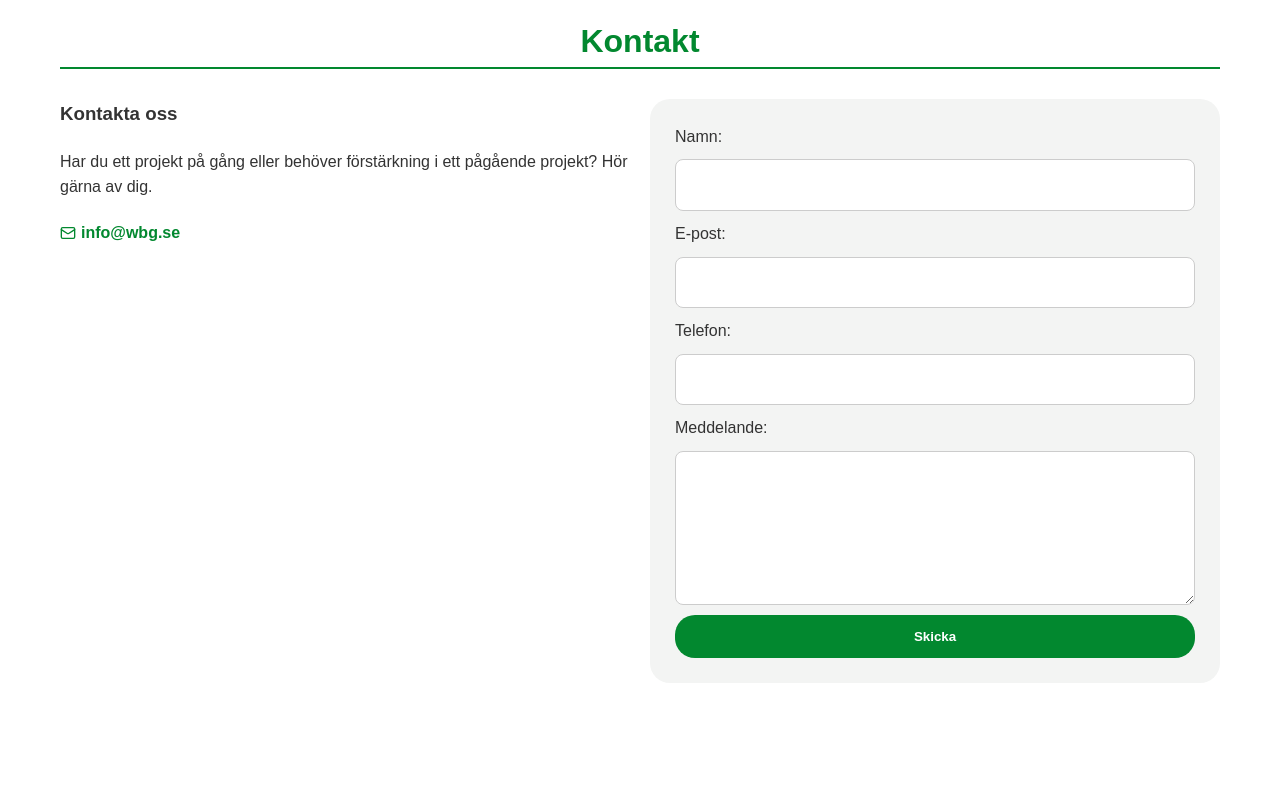
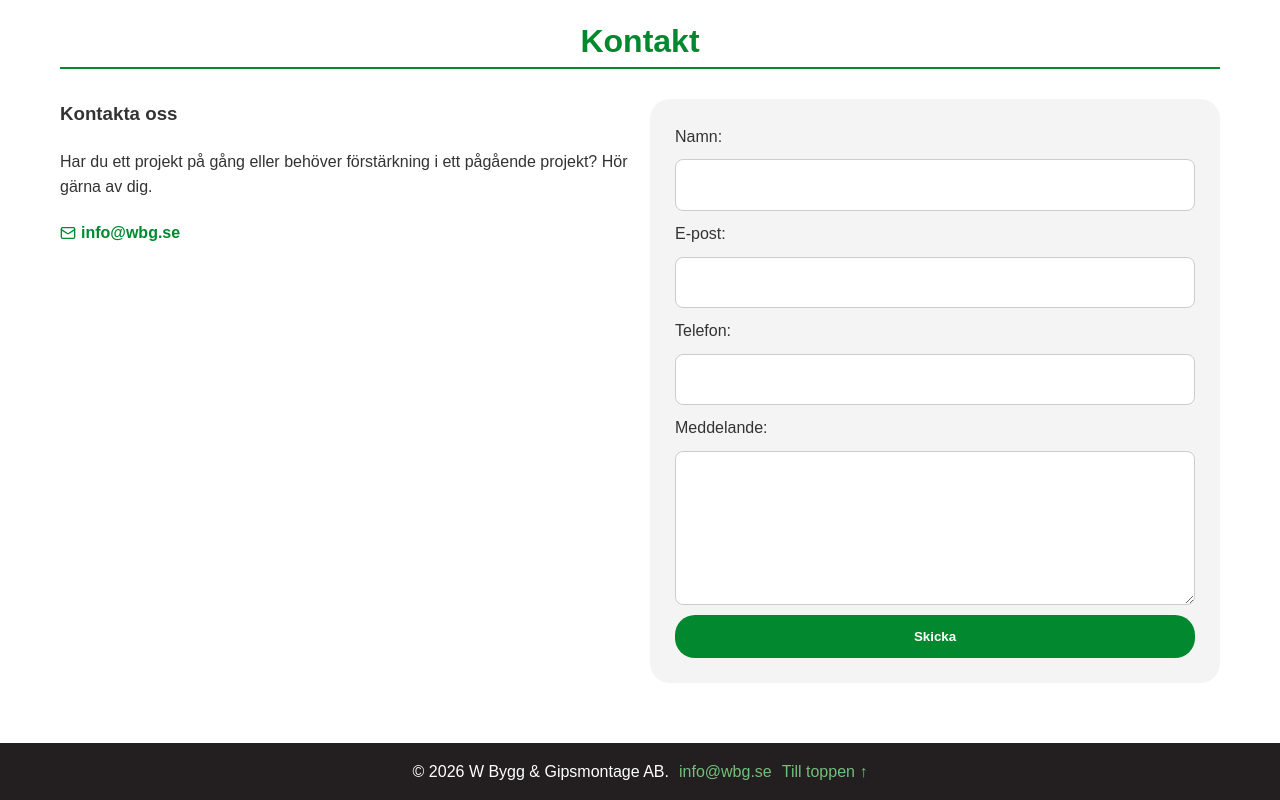
Before and after one commit to perostojin/wbg, a plain HTML site: page index.html in a window 1280 px wide. Shown: the part 3170-3970 px from the top of the page. Before the commit the page ends 3913 px from the top, so only its background shows below. Drawn offline with Linux system fonts and the light colour scheme.

Commit message:
Add footer

```diff
--- a/index.html
+++ b/index.html
@@ -311,6 +311,12 @@
       </section>
     </main>
 
+    <footer>
+        <p>&copy; 2026 W Bygg & Gipsmontage AB.</p>
+        <a href="mailto:info@wbg.se">info@wbg.se</a>
+        <a href="#hem">Till toppen ↑</a>
+    </footer>
+
     <script src="script.js"></script>
   </body>
 </html>
--- a/style.css
+++ b/style.css
@@ -418,3 +418,32 @@ nav a:hover {
   font-size: 1.2em;
   margin-bottom: 20px;
 }
+
+footer {
+  display: flex;
+  flex-direction: column;
+  justify-content: center;
+  align-items: center;
+  background-color: #231f20;
+  color: white;
+  text-align: center;
+  padding: 16px 20px;
+  gap: 10px;
+}
+
+footer a {
+  color: #72bf7a;
+  text-decoration: none;
+}
+
+footer a:hover {
+  color: #a2e6a8;
+  text-decoration: underline;
+}
+
+@media (min-width: 700px) {
+  footer {
+    flex-direction: row;
+
+  }
+}
```
